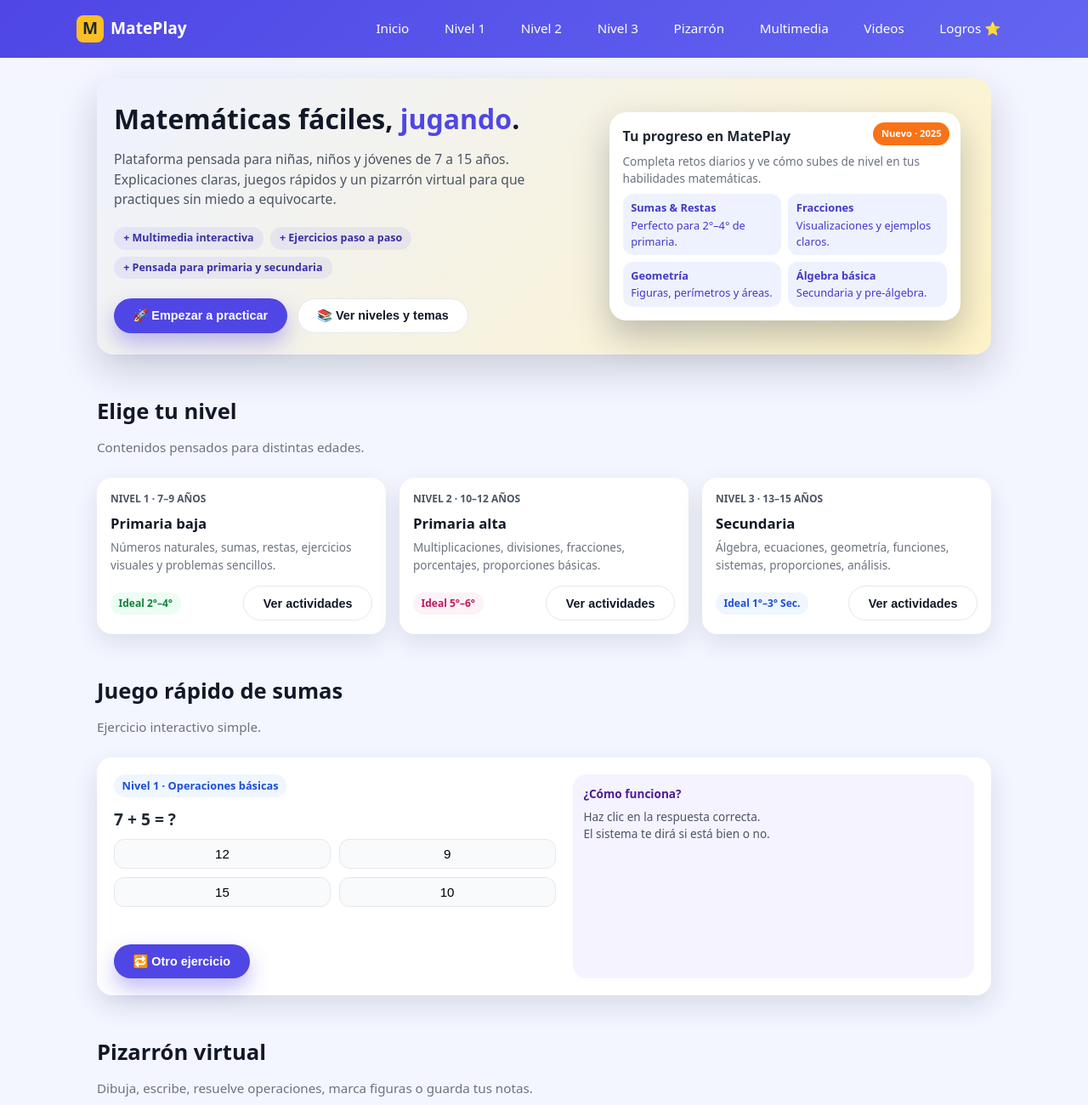
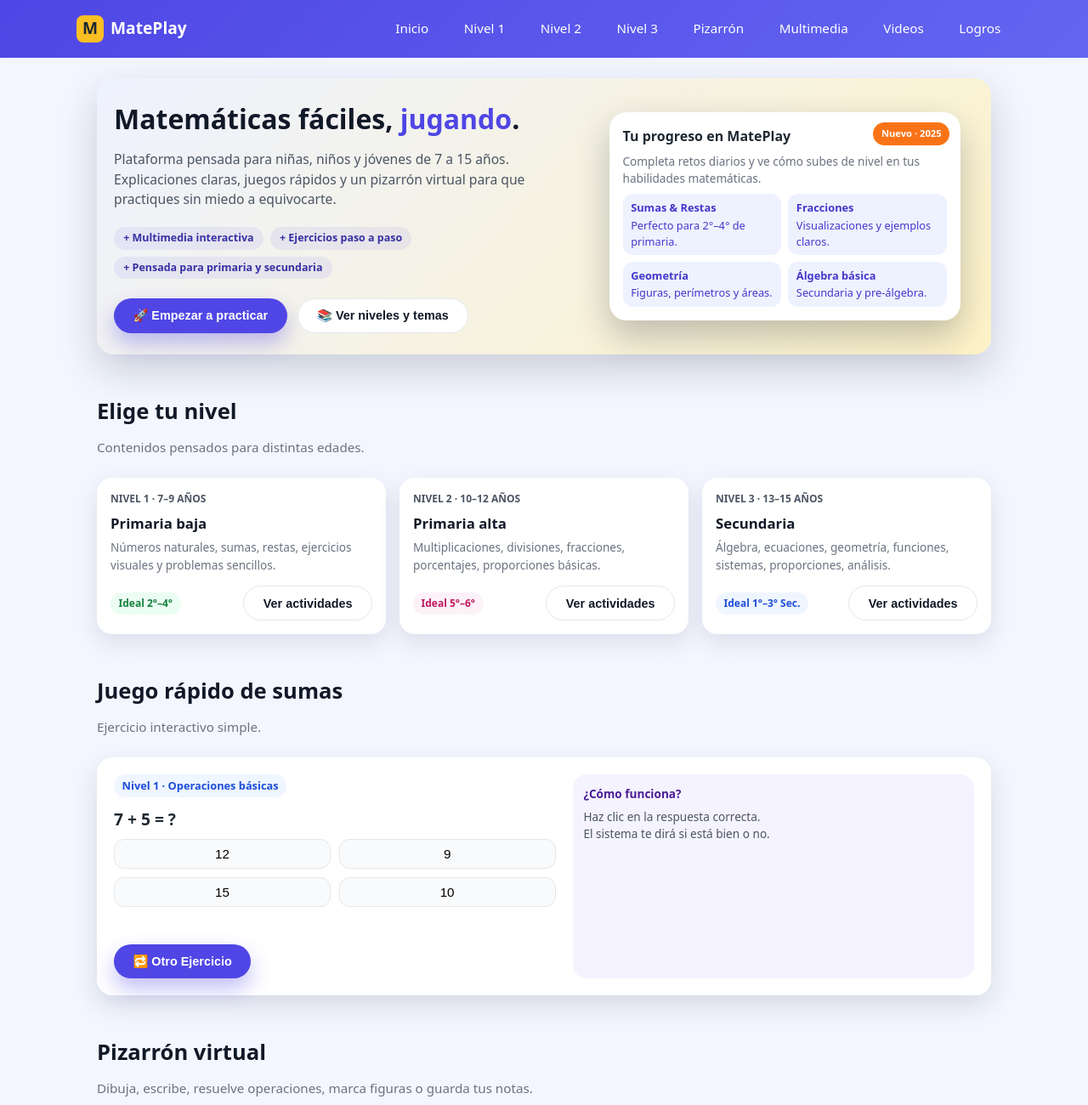
Before and after one commit to SNKodoku/MatePlay, a plain HTML site: page index.html in a window 1280 px wide. Shown: the top 1300 px of the page at 85% size. Drawn offline with Linux system fonts and the light colour scheme.

Commit message:
Actualizando proyecto MatePlay 2

```diff
--- a/index.html
+++ b/index.html
@@ -22,7 +22,7 @@
         <a href="#pizarron-section">Pizarrón</a>
         <a href="multimedia.html">Multimedia</a>
         <a href="#videos">Videos</a>
-        <a href="logros.html">Logros ⭐</a>
+        <a href="logros.html">Logros</a>
       </div>
     </nav>
   </header>
@@ -161,7 +161,7 @@
           <p id="game-result" class="game-result"></p>
 
           <button class="btn btn-primary" onclick="nuevoEjercicio()">
-            🔁 Otro ejercicio
+            🔁 Otro Ejercicio
           </button>
         </div>
 
```
